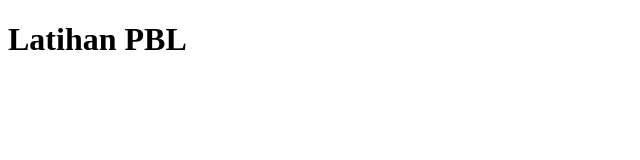
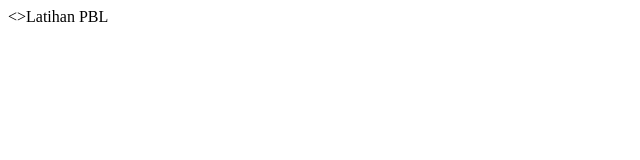
Before and after one commit to zexceed12300/latihanpbl, a plain HTML site: page index.html in a window 1280 px wide. Shown: the whole page, without its empty margins (0-640 px from the left). Drawn offline with Linux system fonts and the light colour scheme.

Commit message:
wrong html

```diff
--- a/index.html
+++ b/index.html
@@ -6,6 +6,6 @@
     <title>Latihan PBL</title>
 </head>
 <body>
-    <h1>Latihan PBL</h1>
+    <>Latihan PBL
 </body>
 </html>
```
